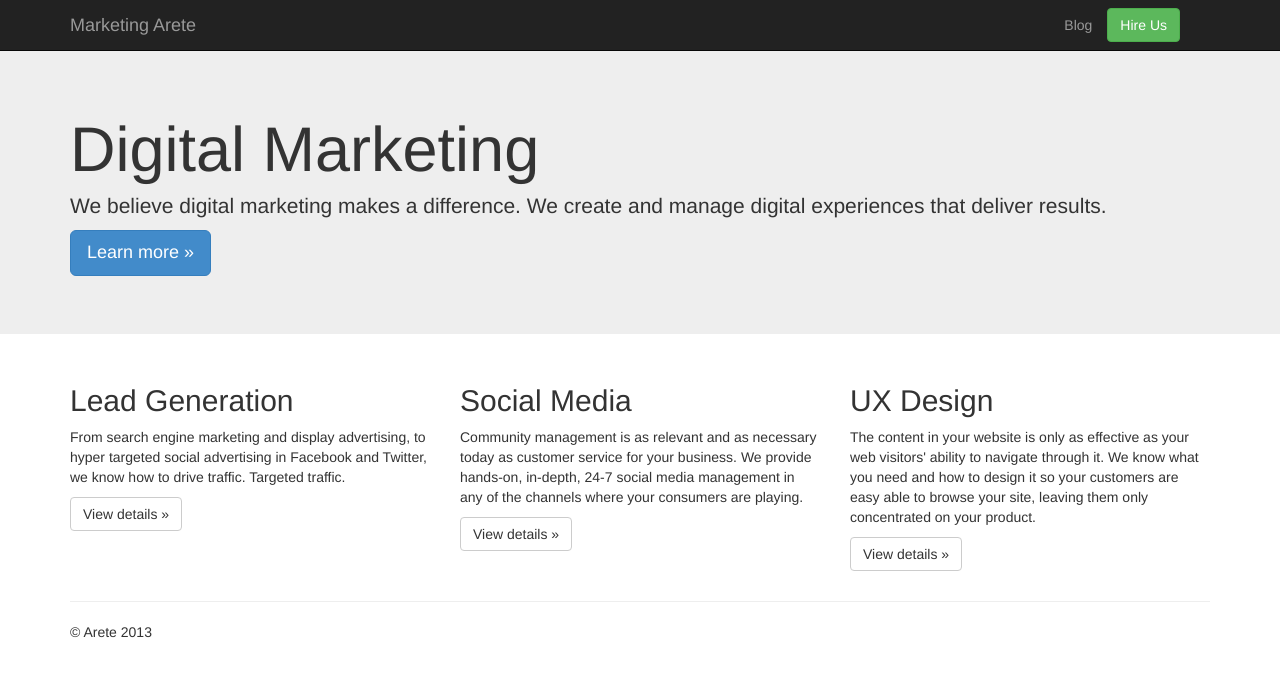
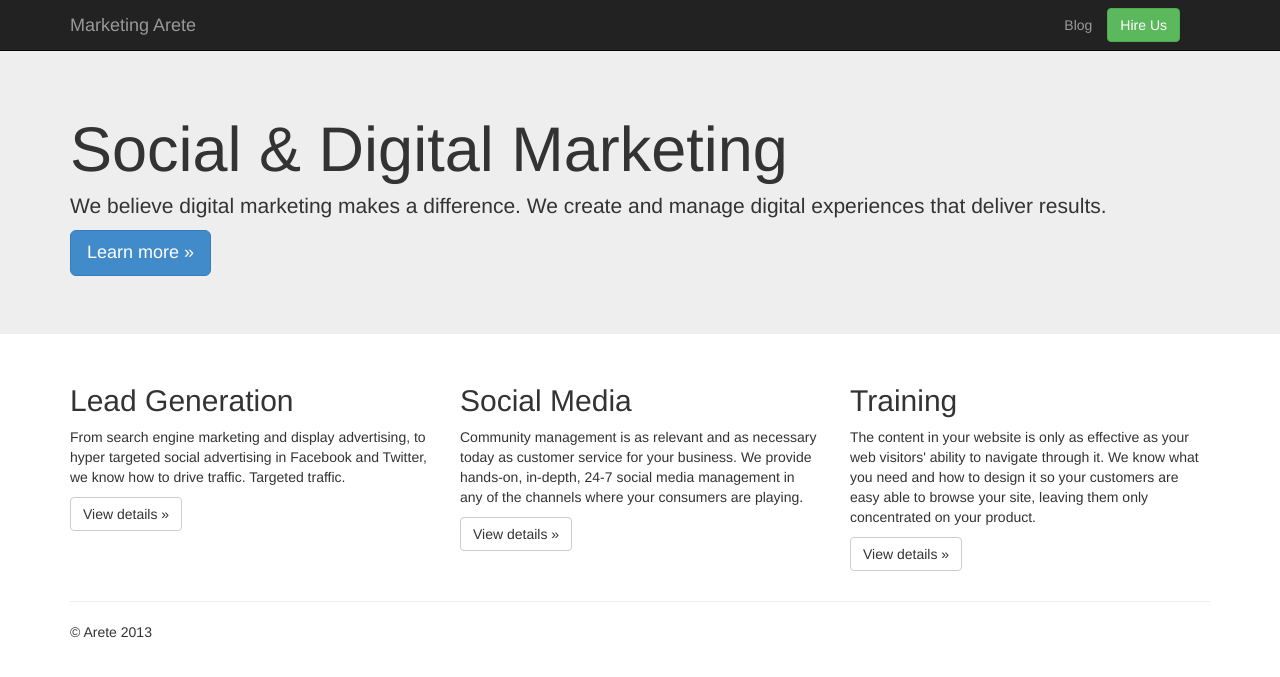
Before and after one commit to sabondano/arete, a Jekyll site: the page index.html, which Jekyll copies as it is, in a window 1280 px wide. Shown: the top 677 px of the page. Built offline with Jekyll 4.4.1, drawn with Linux system fonts in a browser that asks for light colours; Markdown is read by kramdown in place of the engine named in the settings.

Commit message:
modified copy

```diff
--- a/index.html
+++ b/index.html
@@ -47,7 +47,7 @@
     <!-- Main jumbotron for a primary marketing message or call to action -->
     <div class="jumbotron">
       <div class="container">
-        <h1>Digital Marketing</h1>
+        <h1>Social & Digital Marketing</h1>
         <p>We believe digital marketing makes a difference. We create and manage digital experiences that deliver results.</p>
         <p><a class="btn btn-primary btn-lg">Learn more »</a></p>
       </div>
@@ -67,7 +67,7 @@
           <p><a class="btn btn-default" href="#">View details »</a></p>
        </div>
         <div class="col-lg-4">
-          <h2>UX Design</h2>
+          <h2>Training</h2>
           <p>The content in your website is only as effective as your web visitors' ability to navigate through it. We know what you need and how to design it so your customers are easy able to browse your site, leaving them only concentrated on your product. </p>
           <p><a class="btn btn-default" href="#">View details »</a></p>
         </div>
```
